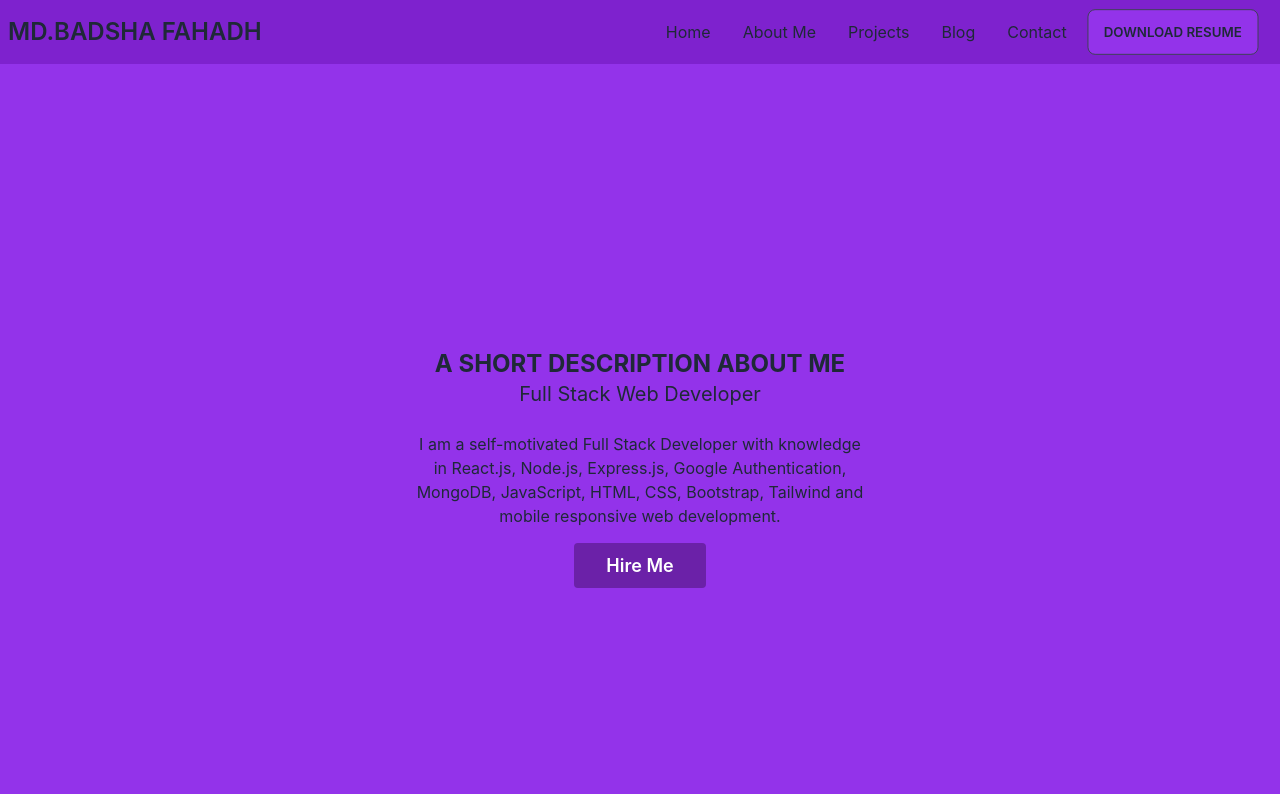
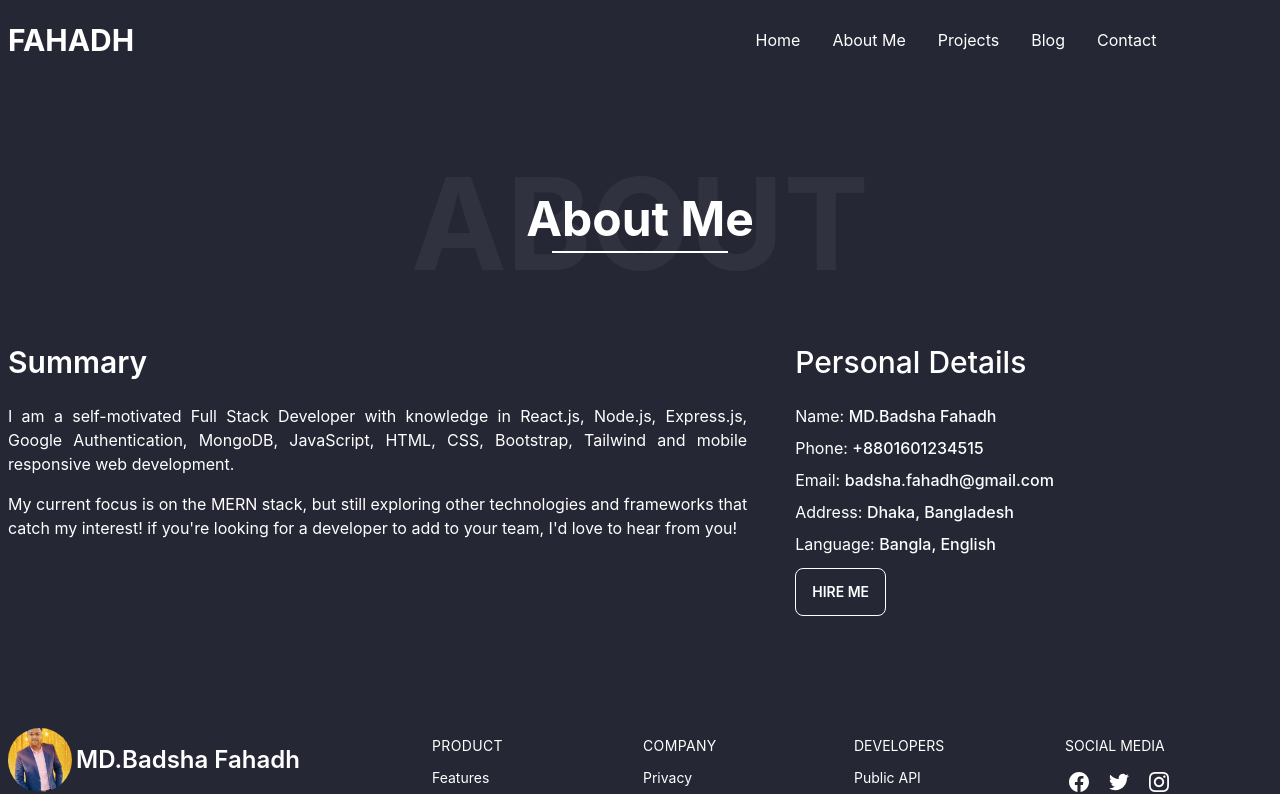
Before and after one commit to FahadMridha/my-protfolio, a React (Create React App) app: page /aboutme in a window 1280 px wide. Shown: the top 794 px of the page. Built offline with nearby package versions, Linux system fonts and the light colour scheme.

Commit message:
site modified

```diff
--- a/package.json
+++ b/package.json
@@ -12,6 +12,7 @@
     "react": "^18.2.0",
     "react-dom": "^18.2.0",
     "react-hot-toast": "^2.4.0",
+    "react-icons": "^4.7.1",
     "react-image-gallery": "^1.2.11",
     "react-router-dom": "^6.4.5",
     "react-scripts": "5.0.1",
--- a/public/index.html
+++ b/public/index.html
@@ -24,7 +24,7 @@
       work correctly both with client-side routing and a non-root public URL.
       Learn how to configure a non-root public URL by running `npm run build`.
     -->
-    <title>MD.Badsha Fahadh</title>
+    <title>Fahadh</title>
   </head>
   <body>
     <noscript>You need to enable JavaScript to run this app.</noscript>
--- a/src/App.js
+++ b/src/App.js
@@ -1,14 +1,13 @@
 import logo from "./logo.svg";
 import "./App.css";
 import { RouterProvider } from "react-router-dom";
-import { Children } from "react";
 import { router } from "./routes/Routes";
 import { Toaster } from "react-hot-toast";
 
 function App() {
   return (
-    <div className="bg-purple-600 w-full">
-      <RouterProvider router={router}>{Children}</RouterProvider>
+    <div className="bg-base-100 w-full">
+      <RouterProvider router={router}></RouterProvider>
       <Toaster />
     </div>
   );
--- a/src/home/ContactUs/ContactUs.js
+++ b/src/home/ContactUs/ContactUs.js
@@ -84,7 +84,7 @@ const ContactUs = () => {
             <input
               type="text"
               name="user_name"
-              className="block w-full p-2 rounded-md shadow-sm bg-purple-500 focus:ring focus:ring-opacity-75 focus:ring-violet-400 dark:bg-gray-800"
+              className="block w-full p-2 rounded-md shadow-sm  focus:ring focus:ring-opacity-75  dark:bg-gray-800"
             />
           </label>
           <label className="block">
@@ -93,7 +93,7 @@ const ContactUs = () => {
               type="email"
               name="user_email"
               required
-              className="block w-full p-2  rounded-md shadow-sm bg-purple-500  focus:ring focus:ring-opacity-75 focus:ring-violet-400 dark:bg-gray-800"
+              className="block w-full p-2  rounded-md shadow-sm   focus:ring focus:ring-opacity-75 dark:bg-gray-800"
             />
           </label>
           <label className="block">
@@ -101,13 +101,13 @@ const ContactUs = () => {
             <textarea
               name="message"
               rows="3"
-              className="block w-full p-2 rounded-md focus:ring bg-purple-500 focus:ring-opacity-75 focus:ring-violet-400 dark:bg-gray-800"
+              className="block w-full p-2 rounded-md focus:ring focus:ring-opacity-75 dark:bg-gray-800"
             ></textarea>
           </label>
           <input
             type="submit"
             value="Send"
-            className="self-center px-8 py-2 text-lg  font-semibold text-white rounded dark:border-gray-100 bg-purple-800 hover:bg-purple-700"
+            className="btn btn-outline rounded-lg font-medium lg:px-8 lg:btn-md text-base"
           ></input>
         </form>
       </div>
--- a/src/home/aboutMe/AboutMe.js
+++ b/src/home/aboutMe/AboutMe.js
@@ -2,27 +2,65 @@ import React from "react";
 
 const AboutMe = () => {
   return (
+    <div id="about" className="container mx-auto px-2 py-20">
       <div>
-      {/* <h1 className="text-center text-2xl font-semibold"></h1> */}
-      <div className="hero min-h-screen">
-        <div className="hero-content text-center">
-          <div className="max-w-md">
-            <h1 className="text-2xl font-bold">A SHORT DESCRIPTION ABOUT ME</h1>
-            <h3 className="text-xl">Full Stack Web Developer </h3>
-            <p className="py-6">
+        <div className="relative text-center">
+          <div className="hidden md:block text-8xl lg:text-9xl font-bold opacity-5">
+            ABOUT
+          </div>
+          <div className="absolute text-4xl lg:text-5xl font-bold  top-1/2 -translate-y-1/2 w-full">
+            <p>About Me</p>
+            <div className="w-44 h-[2px] bg-white mx-auto mt-2"></div>
+          </div>
+        </div>
+      </div>
+
+      <div className="grid grid-cols-1 md:grid-cols-10 gap-12 mt-14">
+        <div className="md:col-span-5 lg:col-span-6">
+          <h4 className="text-3xl font-semibold">Summary</h4>
+          <p className="mt-6 text-justify">
             I am a self-motivated Full Stack Developer with knowledge in
             React.js, Node.js, Express.js, Google Authentication, MongoDB,
-              JavaScript, HTML, CSS, Bootstrap, Tailwind and mobile responsive
-              web development.
+            JavaScript, HTML, CSS, Bootstrap, Tailwind and mobile responsive web
+            development.
           </p>
+          <p className="mt-4 text-justify">
+            My current focus is on the MERN stack, but still exploring other
+            technologies and frameworks that catch my interest! if you're
+            looking for a developer to add to your team, I'd love to hear from
+            you!
+          </p>
+        </div>
+        <div className="md:col-span-5 lg:col-span-4">
+          <h4 className="text-3xl font-medium">Personal Details</h4>
+
+          <div className="mt-6">
+            <p>
+              Name: <span className="font-medium">MD.Badsha Fahadh</span>
+            </p>
+            <p className="mt-2">
+              Phone: <span className="font-medium">+8801601234515</span>
+            </p>
+            <p className="mt-2">
+              Email:{" "}
+              <span className="font-medium">badsha.fahadh@gmail.com</span>
+            </p>
+            <p className="mt-2">
+              Address: <span className="font-medium">Dhaka, Bangladesh</span>
+            </p>
+            <p className="mt-2">
+              Language: <span className="font-medium">Bangla, English</span>
+            </p>
+            <p>
               <a
                 target="_blank"
                 rel="noopener noreferrer"
                 href="https://www.linkedin.com/in/md-badsha-fahadh/"
-              className="px-8 py-3 text-lg font-semibold text-white rounded bg-purple-800 hover:bg-purple-700"
+                className="btn btn-outline  rounded-lg lg:btn-md mt-3"
               >
                 Hire Me
               </a>
+            </p>
           </div>
         </div>
       </div>
@@ -31,4 +69,3 @@ const AboutMe = () => {
 };
 
 export default AboutMe;
-<h1>About Me</h1>;
--- a/src/home/banner/Banner.js
+++ b/src/home/banner/Banner.js
@@ -1,4 +1,5 @@
 import React from "react";
+import { FaDownload } from "react-icons/fa";
 import bannerImage from "../../assets/images/fahad.jpg";
 import AOS from "aos";
 import "aos/dist/aos.css"; // You can also use <link> for styles
@@ -16,16 +17,16 @@ const Banner = () => {
             data-aos-duration="1500"
             className="flex flex-col justify-center p-6 text-center rounded-sm lg:max-w-md xl:max-w-lg lg:text-left"
           >
-            <h1 className="text-5xl font-bold leading-none sm:text-6xl">
-              Hi,I'm MD.Badsha fahadh
-              {/* <span className="dark:text-violet-400">senectus</span>erat
-              pharetra */}
+            <h1 className="text-2xl sm:text-4xl font-bold">
+              <span>Hello! I'm</span>
+              <br />
+              <span className="text-4xl sm:text-6xl md:text-5xl lg:text-6xl xl:text-7xl block mt-2">
+                MD.Badsha fahadh
+              </span>
             </h1>
-            <p className="mt-6 mb-8 text-lg sm:mb-12">
-              I’m a web developer specializing in{" "}
-              <span className="text-purple-900 text-xl font-bold">
-                react js
-              </span>
+            <p className="my-5 text-lg sm:mb-12">
+              I’m a web developer specializing in
+              <span className=" text-xl font-bold"> react js</span>
               . The main focus is front-end, but at the same time,
               <br className="hidden md:inline lg:hidden" />I try to learn new
               technology also. Currently, I’m focused on learning mern stack
@@ -36,9 +37,9 @@ const Banner = () => {
                 rel="noopener noreferrer"
                 target="_blank"
                 href="https://drive.google.com/file/d/1-J2S6CmbVRDmJ3GTmKKlYaWIvqD2-rxV/view?usp=share_link"
-                className="px-8 py-3 text-lg font-semibold text-white rounded dark:border-gray-100 bg-purple-800 hover:bg-purple-700"
+                className="btn btn-outline rounded-lg font-medium lg:px-8 lg:btn-md text-base"
               >
-                Download Resume
+                My Resume&nbsp;&nbsp; <FaDownload className="text-sm" />
               </a>
             </div>
           </div>
--- a/src/home/blog/Blog.js
+++ b/src/home/blog/Blog.js
@@ -2,10 +2,10 @@ import React from "react";
 
 const Blog = () => {
   return (
-    <div>
-      <h2 className="text-5xl font-semibold text-purple-800">
-        Comming Soon...
-      </h2>
+    <div className="container mx-auto px-2 ">
+      <div className=" min-h-[70vh]  flex justify-center items-center">
+        <h2 className="text-5xl font-semibold ">Comming Soon...</h2>
+      </div>
     </div>
   );
 };
--- a/src/pages/shared/Footer.js
+++ b/src/pages/shared/Footer.js
@@ -94,7 +94,8 @@ const Footer = () => {
               <div className="flex justify-start space-x-3">
                 <a
                   rel="noopener noreferrer"
-                  href="/"
+                  href="https://www.facebook.com/badsha.sohel"
+                  target="_blank"
                   title="Facebook"
                   className="flex items-center p-1"
                 >
@@ -109,8 +110,9 @@ const Footer = () => {
                 </a>
                 <a
                   rel="noopener noreferrer"
-                  href="/"
+                  href="https://twitter.com/Badsha_Fahadh"
                   title="Twitter"
+                  target="_blank"
                   className="flex items-center p-1"
                 >
                   <svg
--- a/src/pages/shared/Navbar.js
+++ b/src/pages/shared/Navbar.js
@@ -3,8 +3,8 @@ import { Link } from "react-router-dom";
 
 const Navbar = () => {
   return (
-    <div>
-      <div className="navbar  bg-purple-700">
+    <div className="container mx-auto py-2">
+      <div className=" navbar bg-base-100">
         <div className="navbar-start">
           <div className="dropdown">
             <label tabIndex={0} className="btn btn-ghost lg:hidden">
@@ -25,7 +25,7 @@ const Navbar = () => {
             </label>
             <ul
               tabIndex={0}
-              className="menu menu-compact dropdown-content mt-3 p-2 shadow bg-purple-700 rounded-box w-52"
+              className="menu menu-compact dropdown-content mt-3 p-2 shadow bg-base-100 rounded-box w-52"
             >
               <li>
                 <Link to="/home">Home</Link>
@@ -43,23 +43,16 @@ const Navbar = () => {
               <li>
                 <Link to="/contact">Contact</Link>
               </li>
-              <li>
-                <a
-                  target="_blank"
-                  href="MD.Badsha Fahadh.pdf"
-                  className="btn bg-purple-600 hover:bg-purple-500"
-                >
-                  Download Resume
-                </a>
-              </li>
             </ul>
           </div>
-          <h1 className=" normal-case  text-2xl font-semibold">
-            MD.BADSHA FAHADH
-          </h1>
+          <Link to="/">
+            <h1 className="text-3xl font-bold uppercase cursor-pointer">
+              FAHADH
+            </h1>
+          </Link>
         </div>
-        <div className="mx-auto  hidden lg:flex">
-          <ul className="menu  menu-horizontal px-1">
+        <div className="mx-auto hidden lg:flex">
+          <ul className="menu menu-horizontal px-1">
             <li>
               <Link to="/home">Home</Link>
             </li>
@@ -75,15 +68,6 @@ const Navbar = () => {
             <li>
               <Link to="/contact">Contact</Link>
             </li>
-            <li>
-              <a
-                target="_blank"
-                href="MD.Badsha Fahadh.pdf"
-                className="btn bg-purple-600 hover:bg-purple-500"
-              >
-                Download Resume
-              </a>
-            </li>
           </ul>
         </div>
       </div>
--- a/tailwind.config.js
+++ b/tailwind.config.js
@@ -2,7 +2,23 @@
 module.exports = {
   content: ["./src/**/*.{html,js}"],
   theme: {
+    fontFamily: {
+      sans: ["Montserrat", "sans-serif"],
+      heading: ["Cormorant Garamond", "serif"],
+    },
     extend: {},
   },
+  daisyui: {
+    themes: [
+      {
+        light: {
+          ...require("daisyui/src/colors/themes")["[data-theme=business]"],
+          "base-100": "#252734",
+          "base-content": "#ffffff",
+        },
+      },
+    ],
+  },
+
   plugins: [require("daisyui")],
 };
```
Also changed, not shown: src/home/projects/Projects.js (+13 -12 lines), 1 other file (tests, documents, lock files or other folders). Lines whose indentation alone changed are shown as unchanged.
